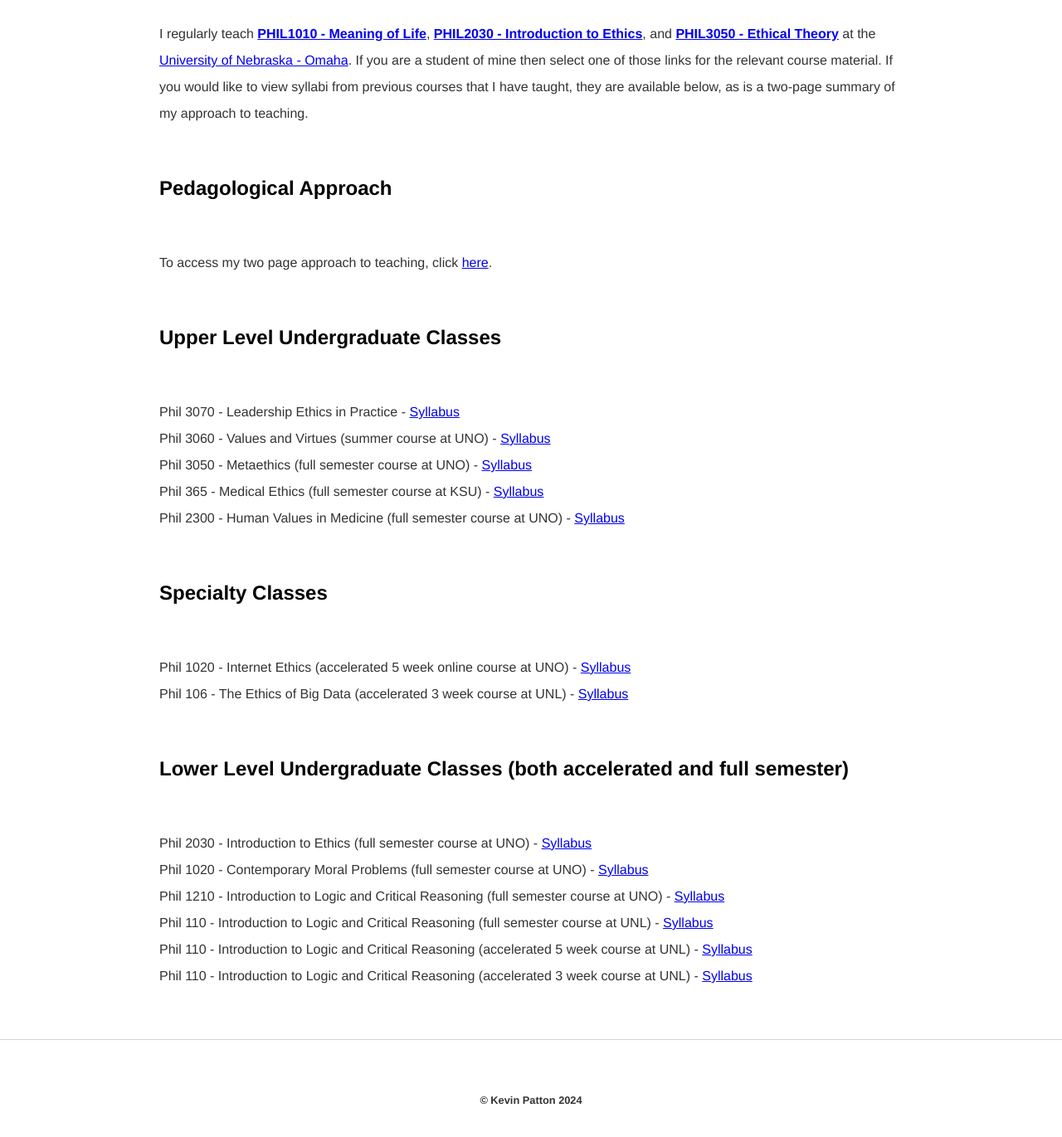
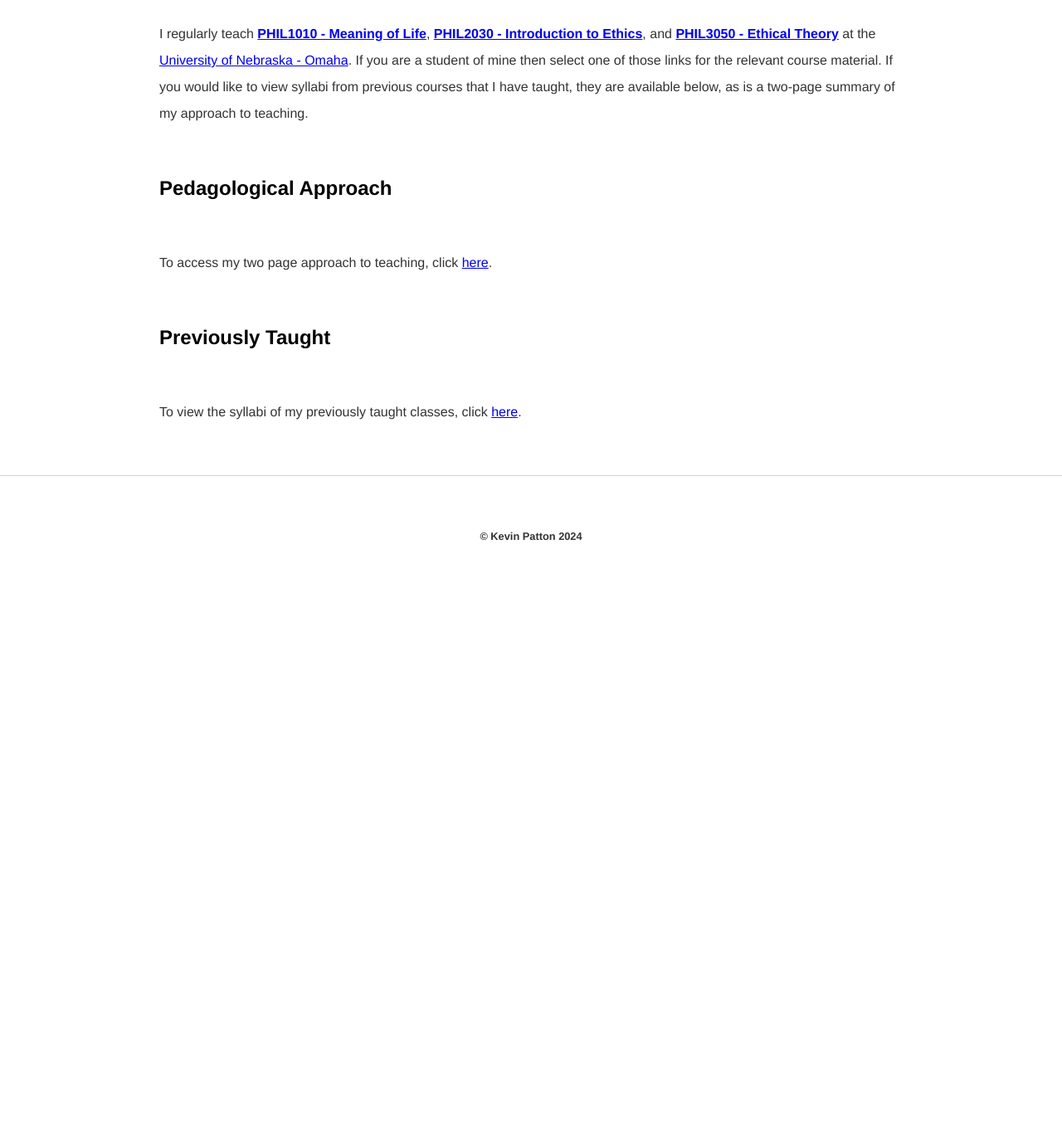
Before and after one commit to kevinjpatton/kevinjpatton.github.io, a Jekyll site: the page built from teaching/index.html, in a window 1280 px wide and 1400 px high, scrolled down 186 px. Shown: the top 1371 px of the window at 83% size. Built offline with Jekyll 4.4.1, drawn with Linux system fonts in a browser that asks for light colours; Markdown is read by kramdown in place of the engine named in the settings; after the commit the page ends 906 px from its top, so only the background shows below that.

Commit message:
Update index.html

```diff
--- a/teaching/index.html
+++ b/teaching/index.html
@@ -7,11 +7,6 @@ title: Teaching - Kevin Patton
 
 <h2>Pedagological Approach</h2>
 <p>To access my two page approach to teaching, click <a href="/teaching/pedagogy/Handout - Approach to Teaching.pdf" target="_blank">here</a>.</p>
-<h2>Upper Level Undergraduate Classes</h2>
-<p>Phil 3070 - Leadership Ethics in Practice - <a href="/teaching/phil_3070/PHIL3070_Syllabus_Sp24.pdf" target="_blank">Syllabus</a><br>Phil 3060 - Values and Virtues (summer course at UNO) - <a href="/teaching/phil_3060/Syllabus_3060.pdf" target="_blank">Syllabus</a><br>Phil 3050 - Metaethics (full semester course at UNO) - <a href="/teaching/phil_3050/Phil3050_Syllabus.pdf" target="_blank">Syllabus</a><br>Phil 365  - Medical Ethics (full semester course at KSU) - <a href="/teaching/phil_365/Syllabus_Phil365_Spring2020.pdf" target="_blank">Syllabus</a><br>Phil 2300 - Human Values in Medicine (full semester course at UNO) - <a href="/teaching/phil_2300/Philosophy 2300 - Fall 2022 - Syllabus.pdf" target="_blank">Syllabus</a></p>
 
-<h2> Specialty Classes</h2>
-<p>Phil 1020 - Internet Ethics (accelerated 5 week online course at UNO) - <a href="/teaching/phil1020/Phil_1020_Syllabus.pdf" target="_blank">Syllabus</a><br>Phil 106  - The Ethics of Big Data (accelerated 3 week course at UNL) - <a href="/teaching/phil_106/Phil106_Syllabus_3Weeks.pdf" target="_blank">Syllabus</a></p>
-
-<h2>Lower Level Undergraduate Classes (both accelerated and full semester)</h2>
-<p>Phil 2030 - Introduction to Ethics (full semester course at UNO) - <a href="/teaching/phil_2030/Phil2030_SyllabusMW2.pdf" target="_blank">Syllabus</a><br>Phil 1020 - Contemporary Moral Problems (full semester course at UNO) - <a href="/teaching/phil1020/Phil1020Syllabus_Full.pdf" target="_blank">Syllabus</a><br>Phil 1210 - Introduction to Logic and Critical Reasoning (full semester course at UNO) - <a href="/teaching/phil_1210/Phil1210_100_Fall2019.pdf" target="_blank">Syllabus</a><br>Phil 110 - Introduction to Logic and Critical Reasoning (full semester course at UNL) - <a href="/teaching/phil_110/Phil110_Syllabus_Full.pdf" target="_blank">Syllabus</a><br>Phil 110 - Introduction to Logic and Critical Reasoning (accelerated 5 week course at UNL) - <a href="/teaching/phil_110/Phil110_Syllabus.pdf.pdf" target="_blank">Syllabus</a><br>Phil 110 - Introduction to Logic and Critical Reasoning (accelerated 3 week course at UNL) - <a href="/teaching/phil_110/Phil110_Syllabus_3Week.pdf" target="_blank">Syllabus</a></p>
+<h2>Previously Taught</h2>
+<p>To view the syllabi of my previously taught classes, click <a href="/teaching/pastcourses/">here</a>.</p>
```
